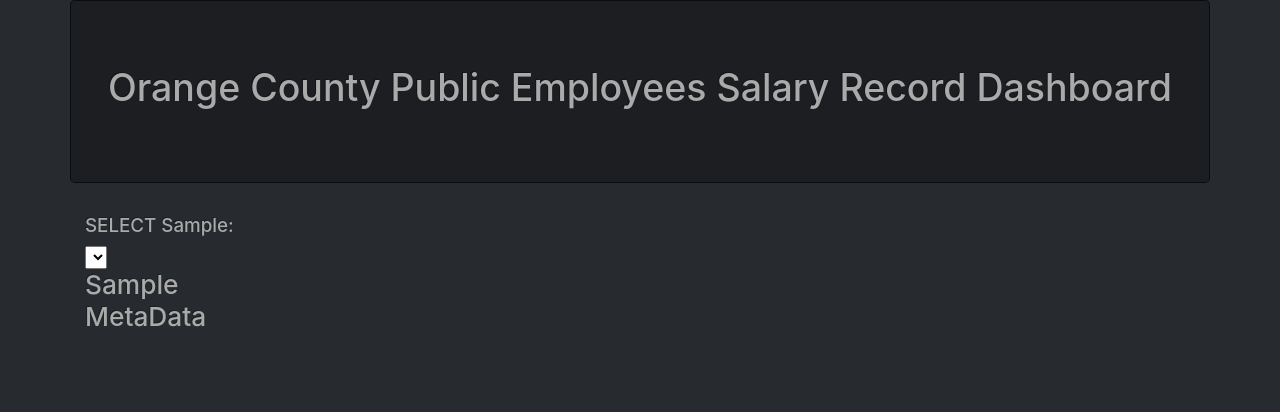
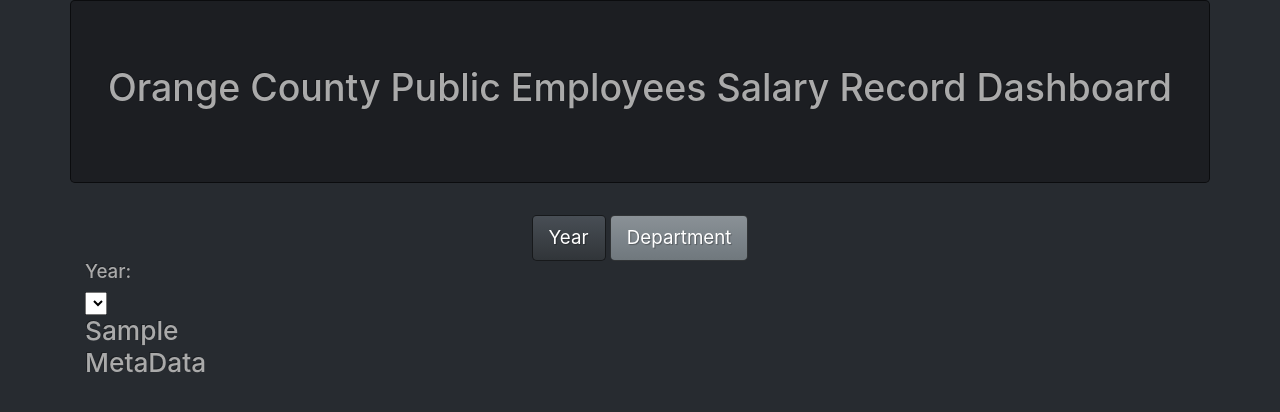
Before and after one commit to alsandiego/UCI_Bootcamp_Project2, a Flask app: page / in a window 1280 px wide. Shown: the top 412 px of the page. Run offline with Flask 2, Linux system fonts and the light colour scheme; lists and menus that the app fills with data are empty; parts of the project's set-up code (start-up, migrations or seed data) failed here and were passed over; some libraries are stand-ins or nearby versions.

Commit message:
updated index.html

```diff
--- a/templates/index.html
+++ b/templates/index.html
@@ -19,9 +19,16 @@
       </div>
     </div>
     <div class="row">
+      <div class="col-md-12 text-center">
+        <button type="button" class="btn btn-primary btn-lg">Year</button>
+        <button type="button" class="btn btn-secondary btn-lg">Department</button>
+      </div>
+
+    </div>
+    <div class="row">
       <div class="col-md-2">
         <div class="well">
-          <h5>SELECT Sample:</h5>
+          <h5>Year:</h5>
           <select id="selDataset" onchange="optionChanged(this.value)"></select>
         </div>
         <div class="panel panel-primary">
```
